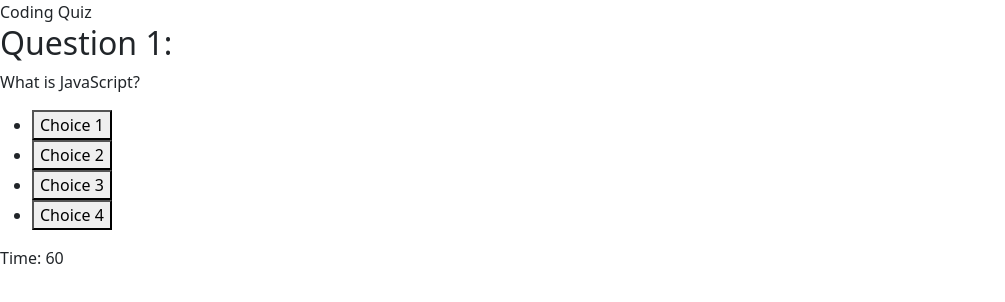
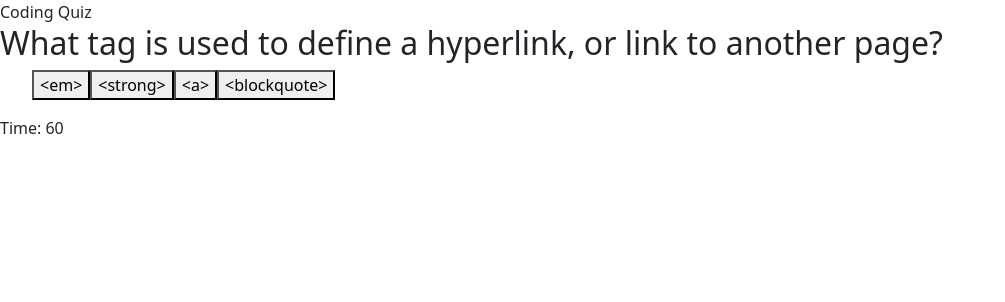
Before and after one commit to scottd988/Code-Quiz, a plain HTML site: page index.html in a window 1280 px wide. Shown: the whole page, without its empty margins (0-1005 px from the left). Drawn offline with nearby package versions, Linux system fonts and the light colour scheme.

Commit message:
functions for answering

```diff
--- a/assets/script.js
+++ b/assets/script.js
@@ -1,15 +1,97 @@
+console.log("i am here");
 var rootEl = document.body;
 
 var questionArr = [
   {
-    question: "What is this question?",
-    answer: "a question",
-    choiceA: "an answer",
-    choiceB: "a question"
+    question: "What tag is used to define a hyperlink, or link to another page?",
+    answer: "<a>",
+    choices: ["<em>", "<strong>", "<a>", "<blockquote>"]
+  }, {
+    question: "What tag is used to define a container for an external app or plug-in?",
+    answer: "<embed>",
+    choices: ["<caption>", "<code>", "<!DOCTYPE>", "<embed>"]
+  }, {
+    question: "What tag is used to underline a word or line of text?",
+    answer: "<s>",
+    choices: ["<s>", "<li>", "<ul>", "<u>"]
+  }, {
+  }, {
+    question: "What tag is used to define a standard cell inside a table?",
+    answer: "<td>",
+    choices: ["<h1>", "<td>", "<button>", "<footer>"]
+  }, {
+    question: "Where is the JavaScript placed inside an HTML document or page?",
+    answer: "In the <body> and <head> sections.",
+    choices: ["In the <footer> section.", "In the <body> and <head> sections.", "In the <meta> section.", "In the <title> section."]
+  }, {
+    question: "In JavaScript, what element is used to store and manipulate text, usually in multiples?",
+    answer: "Arrays",
+    choices: ["Variables", "Strings", "Arrays", "Recorders"]
+  }, {
+    question: "What is the name of the statement that is used to exit or end a loop?",
+    answer: "Break Statement",
+    choices: ["Falter statement", "Conditional Statement", "Close Statement", "Break Statement"]
+  }, {
+    question: "What is the format called that is used for storing and transporting data?",
+    answer: "JSON",
+    choices: ["JSON", "Syntax", "HTML", "Font"]
+  }, {
+    question: "What elements are used to test for TRUE or False values stored in variables?",
+    answer: "Conditional Statements",
+    choices: ["Comparison and logical operators.", "Conditional Statements", "Trigger readers.", "RegExp or Regular Expressions."]
+  }, {
+    question: "What is a JavaScript element that represents either TRUE or FALSE values?",
+    answer: "Boolean",
+    choices: ["Boolean", "Condition", "Event", "Array"]
   }
 ]
 var q = 0;
-function showQuestion(){
+//
+function showQuestion() {
+  const questionText = document.getElementById("question-text");
+  const answerChoice = document.getElementById("answer-choices");
+  const currentQuestion = questionArr[q];
+
+  questionText.textContent = currentQuestion.question;
+
+  answerChoice.innerHTML = "";
+
+
+  // Populate the answer choices
+  currentQuestion.choices.forEach(function(choice, index){
+    const choiceButton = document.createElement("button");
+    choiceButton.classList.add("choice");
+    choiceButton.textContent = choice;
+    choiceButton.addEventListener("click", function() {
+      checkAnswer(choice);
+    });
+    answerChoice.appendChild(choiceButton);
+  });
+
   console.log(questionArr[q]);
 }
+// check answer
+function checkAnswer(selectedChoice){
+ var currentQuestion = questionArr[q];
+
+ // Update score for correct answer
+ if (selectedChoice === currentQuestion.answer) {
+  score++;
+ } else {
+//
+ }
+
+ q++;
+
+ if (q < questionArr.length) {
+  showQuestion();
+ } else {
+  endQuiz();
+ }
+}
+
+function endQuiz(){
+  console.log("quiz over")
+}
+var score = 0;
 showQuestion();
--- a/index.html
+++ b/index.html
@@ -11,8 +11,7 @@
   <header>Coding Quiz</header>
   <main>
     <div id="question-container">
-      <h2>Question 1:</h2>
-      <p id="question-text">What is JavaScript?</p>
+      <h2 id="question-text"> Question 1:</h2>
       <ul id="answer-choices">
           <li><button class="choice">Choice 1</button></li>
           <li><button class="choice">Choice 2</button></li>
```
